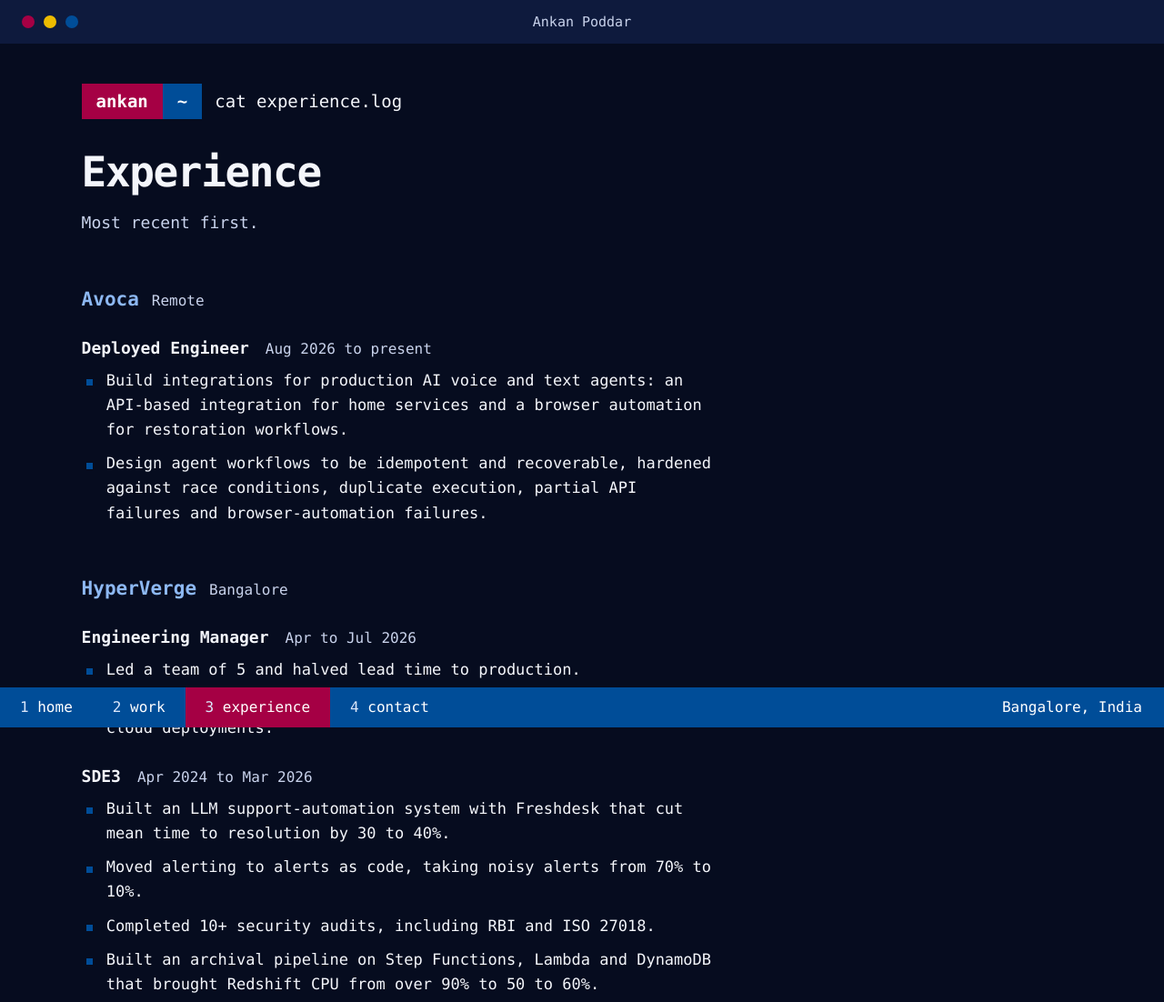
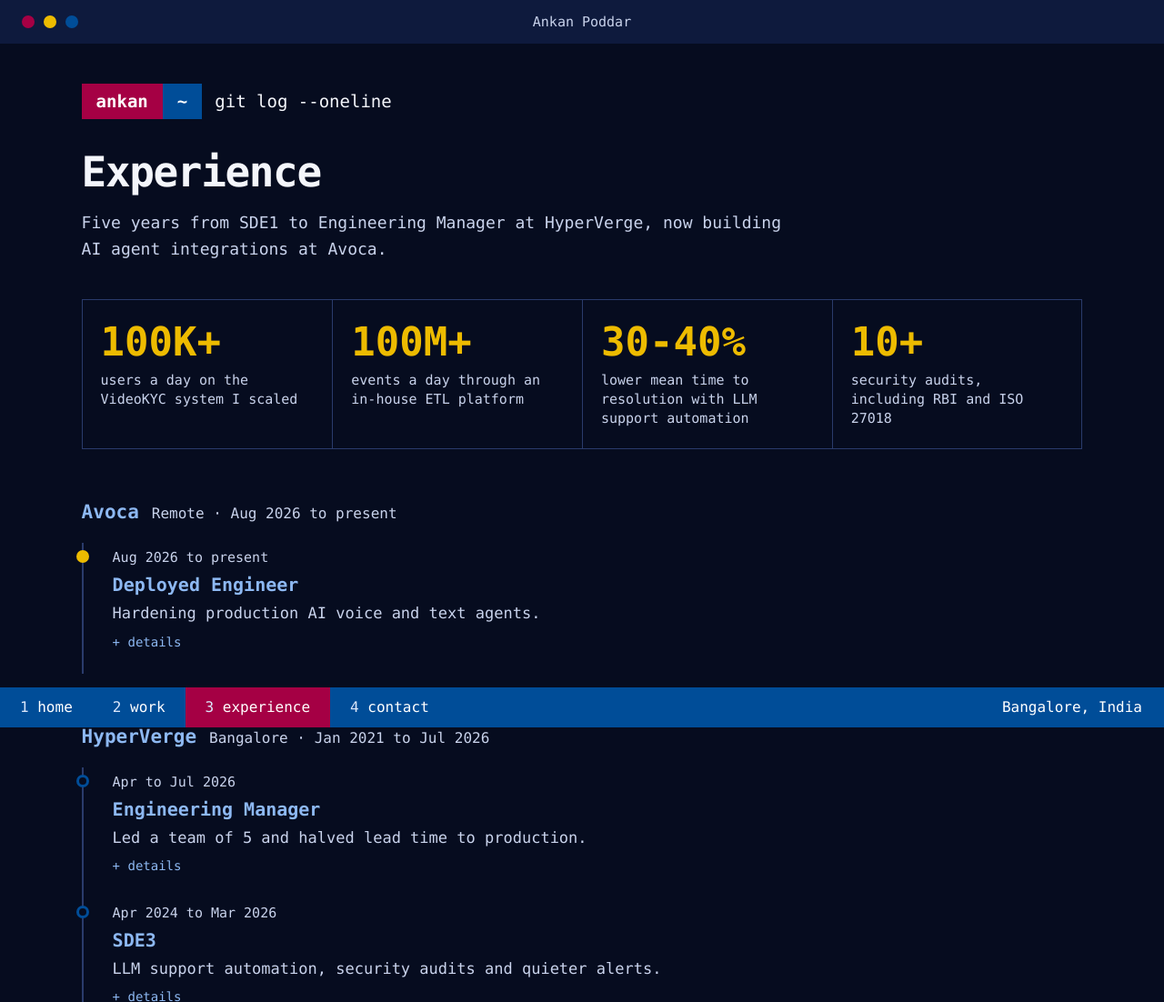
Before and after one commit to ankan17/ankan17.github.io, an Astro site: page /experience in a window 1280 px wide. Shown: the top 1102 px of the page at 91% size. Built offline with nearby package versions, Linux system fonts and the light colour scheme; Astro itself is replaced by a stand-in of ours; a web font is replaced by a local one.

Commit message:
Add working title-bar dots and redesign experience page
Title-bar dots now act as controls: close goes home, minimize and
maximize step the layout narrower or wider. Replace the text glyphs with
centred SVG icons in a consistent colour.

Rework the experience page into a headline-numbers strip and a
per-employer timeline with collapsible role details, with Avoca and
HyperVerge as separate blocks. Condense education, recognition and
skills into an "Also" block.

Co-Authored-By: Claude Sonnet 5.5 <noreply@anthropic.com>

```diff
--- a/src/data/experience.ts
+++ b/src/data/experience.ts
@@ -1,5 +1,6 @@
 export interface Role {
   title: string;
+  lead: string;
   period: string;
   points: string[];
 }
@@ -7,6 +8,7 @@ export interface Role {
 export interface Employer {
   company: string;
   place: string;
+  span: string;
   roles: Role[];
 }
 
@@ -14,9 +16,11 @@ export const experience: Employer[] = [
   {
     company: 'Avoca',
     place: 'Remote',
+    span: 'Aug 2026 to present',
     roles: [
       {
         title: 'Deployed Engineer',
+        lead: 'Hardening production AI voice and text agents.',
         period: 'Aug 2026 to present',
         points: [
           'Build integrations for production AI voice and text agents: an API-based integration for home services and a browser automation for restoration workflows.',
@@ -28,9 +32,11 @@ export const experience: Employer[] = [
   {
     company: 'HyperVerge',
     place: 'Bangalore',
+    span: 'Jan 2021 to Jul 2026',
     roles: [
       {
         title: 'Engineering Manager',
+        lead: 'Led a team of 5 and halved lead time to production.',
         period: 'Apr to Jul 2026',
         points: [
           'Led a team of 5 and halved lead time to production.',
@@ -39,6 +45,7 @@ export const experience: Employer[] = [
       },
       {
         title: 'SDE3',
+        lead: 'LLM support automation, security audits and quieter alerts.',
         period: 'Apr 2024 to Mar 2026',
         points: [
           'Built an LLM support-automation system with Freshdesk that cut mean time to resolution by 30 to 40%.',
@@ -49,6 +56,7 @@ export const experience: Employer[] = [
       },
       {
         title: 'SDE2',
+        lead: 'Scaled VideoKYC from 1K to 100K+ users a day.',
         period: 'Jan 2022 to Mar 2024',
         points: [
           'Scaled the VideoKYC system from 1K to 100K+ users a day using WebSockets.',
@@ -58,6 +66,7 @@ export const experience: Employer[] = [
       },
       {
         title: 'SDE1',
+        lead: 'Conversion above 90%, infrastructure cost cut by half.',
         period: 'Jan to Dec 2021',
         points: [
           'Raised conversion from under 70% to over 90%.',
@@ -88,3 +97,10 @@ export const skills = [
   { name: 'frontend', items: 'React, Next.js' },
   { name: 'ai', items: 'OpenAI APIs, voice AI, tool calling, agentic workflows, LLM evaluation' },
 ];
+
+export const stats = [
+  { value: '100K+', label: 'users a day on the VideoKYC system I scaled' },
+  { value: '100M+', label: 'events a day through an in-house ETL platform' },
+  { value: '30-40%', label: 'lower mean time to resolution with LLM support automation' },
+  { value: '10+', label: 'security audits, including RBI and ISO 27018' },
+];
--- a/src/layouts/Base.astro
+++ b/src/layouts/Base.astro
@@ -54,7 +54,11 @@ const person = {
     <a class="skip" href="#main">Skip to content</a>
 
     <header class="bar">
-      <i class="d1"></i><i class="d2"></i><i class="d3"></i>
+      <div class="dots">
+        <a class="dot d1" href="/" aria-label="Close: go to home" title="Close (home)"><svg viewBox="0 0 14 14" width="14" height="14" aria-hidden="true" focusable="false"><path d="M4.6 4.6l4.8 4.8M9.4 4.6L4.6 9.4" fill="none" stroke="currentColor" stroke-width="1.7" stroke-linecap="round"/></svg></a>
+        <button class="dot d2" type="button" aria-label="Narrower layout" title="Minimize: narrower layout"><svg viewBox="0 0 14 14" width="14" height="14" aria-hidden="true" focusable="false"><path d="M3.8 7h6.4" fill="none" stroke="currentColor" stroke-width="1.7" stroke-linecap="round"/></svg></button>
+        <button class="dot d3" type="button" aria-label="Wider layout" title="Maximize: wider layout"><svg viewBox="0 0 14 14" width="14" height="14" aria-hidden="true" focusable="false"><path d="M7 3.8v6.4M3.8 7h6.4" fill="none" stroke="currentColor" stroke-width="1.7" stroke-linecap="round"/></svg></button>
+      </div>
       <div class="title"><a href="/" aria-label={`${site.name}, home`}>{site.name}</a></div>
     </header>
 
@@ -78,5 +82,19 @@ const person = {
       </ul>
       <em>{site.location}</em>
     </nav>
+    <script>
+      const root = document.documentElement;
+      const less = document.querySelector<HTMLButtonElement>('.dot.d2');
+      const more = document.querySelector<HTMLButtonElement>('.dot.d3');
+      const sizes = ['is-narrow', '', 'is-wide'];
+      let size = 1;
+      const apply = () => {
+        sizes.forEach((c) => c && root.classList.toggle(c, sizes[size] === c));
+        less?.setAttribute('aria-disabled', String(size === 0));
+        more?.setAttribute('aria-disabled', String(size === 2));
+      };
+      less?.addEventListener('click', () => { size = Math.max(0, size - 1); apply(); });
+      more?.addEventListener('click', () => { size = Math.min(2, size + 1); apply(); });
+    </script>
   </body>
 </html>
--- a/src/pages/experience.astro
+++ b/src/pages/experience.astro
@@ -2,53 +2,51 @@
 import Base from '../layouts/Base.astro';
 import Prompt from '../components/Prompt.astro';
 import EndPrompt from '../components/EndPrompt.astro';
-import { experience, education, achievements, skills } from '../data/experience';
+import { experience, education, achievements, skills, stats } from '../data/experience';
+
 ---
 
 <Base title="Experience" current="experience" description="Experience of Ankan Poddar: Deployed Engineer at Avoca, and five years at HyperVerge from SDE1 to Engineering Manager.">
-  <Prompt path="~" cmd="cat experience.log" />
+  <Prompt path="~" cmd="git log --oneline" />
   <h1 class="page-h">Experience</h1>
-  <p class="lede">Most recent first.</p>
+  <p class="lede">Five years from SDE1 to Engineering Manager at HyperVerge, now building AI agent integrations at Avoca.</p>
+
+  <ul class="stats">
+    {stats.map((s) => <li><strong>{s.value}</strong><span>{s.label}</span></li>)}
+  </ul>
 
   {
     experience.map((e) => (
       <section class="employer">
         <h2>
-          {e.company} <small>{e.place}</small>
+          {e.company} <small>{e.place} · {e.span}</small>
         </h2>
-        {e.roles.map((r) => (
-          <div class="role">
-            <div class="role-head">
-              <h3>{r.title}</h3>
-              <span class="period">{r.period}</span>
-            </div>
-            <ul class="points">
-              {r.points.map((pt) => (
-                <li>{pt}</li>
-              ))}
-            </ul>
-          </div>
-        ))}
+        <ol class="rail">
+          {e.roles.map((r) => (
+            <li>
+              <details>
+                <summary>
+                  <span class="when">{r.period}</span>
+                  <span class="who"><strong>{r.title}</strong></span>
+                  <span class="lead">{r.lead}</span>
+                </summary>
+                <ul class="points">
+                  {r.points.map((pt) => <li>{pt}</li>)}
+                </ul>
+              </details>
+            </li>
+          ))}
+        </ol>
       </section>
     ))
   }
 
-  <section class="block">
-    <h2>Education</h2>
-    <p>{education.degree}, {education.school}, {education.period}. {education.note}.</p>
-  </section>
-
-  <section class="block">
-    <h2>Achievements</h2>
-    <ul class="points">
-      {achievements.map((a) => <li>{a}</li>)}
-    </ul>
-  </section>
-
-  <section class="block">
-    <h2>Skills</h2>
+  <section class="block also">
+    <h2>Also</h2>
     <dl class="facts">
-      {skills.map((s) => <div><dt>{s.name}</dt><dd>{s.items}</dd></div>)}
+      <div><dt>education</dt><dd>{education.degree}, {education.school}, {education.period}. {education.note}.</dd></div>
+      {achievements.map((a) => <div><dt>recognition</dt><dd>{a}</dd></div>)}
+      <div><dt>works with</dt><dd>{skills.map((s) => s.items).join(', ')}</dd></div>
     </dl>
   </section>
 
--- a/src/styles/global.css
+++ b/src/styles/global.css
@@ -106,16 +106,50 @@ a:hover {
   view-transition-name: bar;
 }
 
-.bar i {
+.bar .dots {
+  display: flex;
+  gap: 10px;
+}
+
+.bar .dot {
   flex: none;
+  display: grid;
+  place-items: center;
   width: 14px;
   height: 14px;
+  padding: 0;
+  border: 0;
   border-radius: 50%;
+  color: transparent;
+  text-decoration: none;
+  cursor: pointer;
+}
+
+.bar .dot svg {
+  display: block;
+}
+
+.bar .dot:hover,
+.bar .dot:focus-visible {
+  color: rgba(0, 0, 0, 0.72);
+}
+
+.bar .dot:focus-visible {
+  outline: 2px solid #fff;
+  outline-offset: 3px;
 }
 
 .bar .d1 { background: var(--garnet); }
 .bar .d2 { background: var(--gold); }
 .bar .d3 { background: var(--blue); }
+
+.is-narrow .col { max-width: 720px; }
+.is-wide .col { max-width: none; }
+
+.bar .dot[aria-disabled='true'] {
+  opacity: 0.4;
+  cursor: default;
+}
 
 .bar .title {
   position: absolute;
@@ -357,6 +391,116 @@ p {
   color: #fff;
   text-decoration: underline;
   text-underline-offset: 0.2em;
+}
+
+/* ---- experience ---- */
+.stats {
+  display: grid;
+  grid-template-columns: repeat(4, minmax(0, 1fr));
+  gap: 0;
+  margin: 40px 0 0;
+  padding: 0;
+  list-style: none;
+  border: 1px solid var(--line);
+}
+
+.stats li {
+  padding: 22px 20px;
+  border-left: 1px solid var(--line);
+}
+
+.stats li:first-child { border-left: 0; }
+
+.stats strong {
+  display: block;
+  font-size: clamp(30px, 4vw, 44px);
+  line-height: 1.1;
+  color: var(--gold);
+}
+
+.stats span {
+  display: block;
+  margin-top: 8px;
+  color: var(--soft);
+  font-size: 15px;
+  line-height: 1.4;
+}
+
+.rail {
+  position: relative;
+  margin: 20px 0 0;
+  padding: 0 0 0 32px;
+  list-style: none;
+  border-left: 2px solid var(--line);
+}
+
+.rail > li {
+  position: relative;
+  padding: 0 0 6px;
+}
+
+.rail > li::before {
+  content: '';
+  position: absolute;
+  left: -40px;
+  top: 8px;
+  width: 14px;
+  height: 14px;
+  background: var(--ground);
+  border: 3px solid var(--blue);
+  border-radius: 50%;
+}
+
+.employer:first-of-type .rail > li:first-child::before { border-color: var(--gold); background: var(--gold); }
+
+.rail summary {
+  display: grid;
+  gap: 2px;
+  padding: 4px 0 18px;
+  cursor: pointer;
+  list-style: none;
+}
+
+.rail summary::-webkit-details-marker { display: none; }
+
+.rail .when {
+  color: var(--soft);
+  font-size: 15px;
+}
+
+.rail .who {
+  font-size: 20px;
+  color: var(--text);
+}
+
+.rail .who strong { color: var(--link); }
+
+.rail .lead {
+  max-width: 60ch;
+  color: var(--soft);
+}
+
+.rail summary:hover .who strong { text-decoration: underline; text-underline-offset: 0.2em; }
+
+.rail summary::after {
+  content: '+ details';
+  margin-top: 4px;
+  color: var(--link);
+  font-size: 14px;
+}
+
+.rail details[open] summary::after { content: '- hide'; }
+
+.rail details[open] summary { padding-bottom: 10px; }
+
+.rail details .points { margin-bottom: 22px; }
+
+.also .facts dt { min-width: 7em; }
+
+@media (max-width: 860px) {
+  .stats { grid-template-columns: repeat(2, minmax(0, 1fr)); }
+  .stats li:nth-child(3) { border-left: 0; }
+  .stats li:nth-child(n + 3) { border-top: 1px solid var(--line); }
 }
 
 /* ---- log lists ---- */
```
